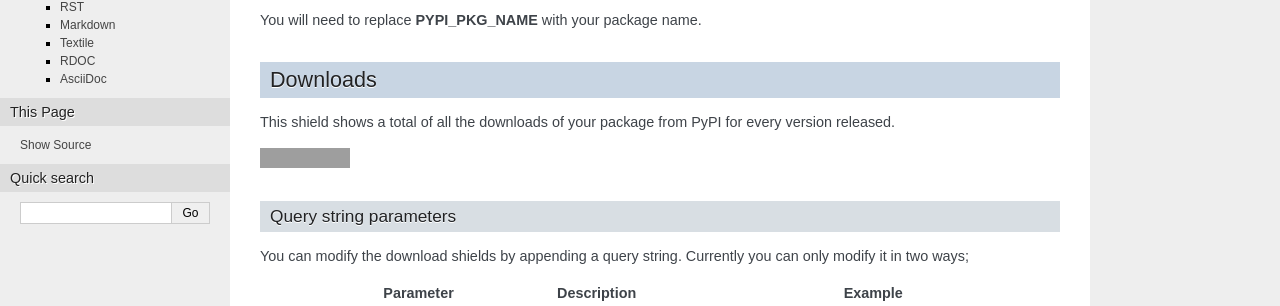
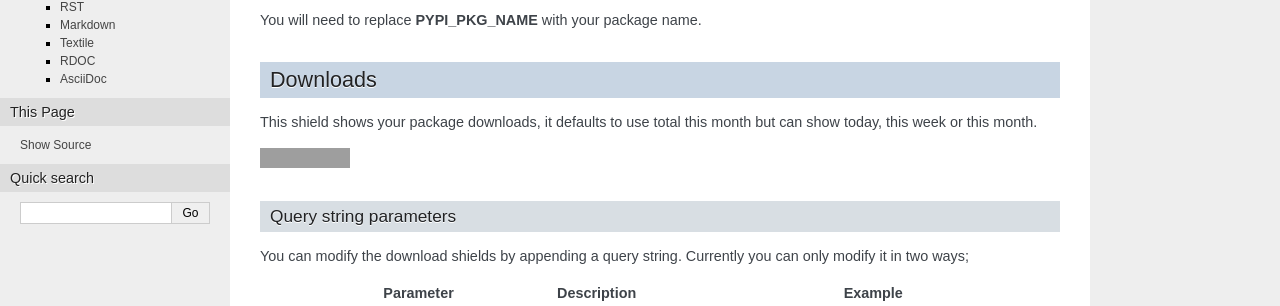
Before and after one commit to badges/pypipins, a Sphinx documentation site: the page built from docs/source/index.rst, in a window 1280 px wide. Shown: the part 308-614 px from the top of the page. Built offline with Sphinx 7.4.7, drawn with Linux system fonts in a browser that asks for light colours; grey boxes are pictures that could not be loaded.

Commit message:
Fixed download info

```diff
--- a/docs/source/index.rst
+++ b/docs/source/index.rst
@@ -19,8 +19,8 @@ You will need to replace **PYPI_PKG_NAME** with your package name.
 Downloads
 ---------
 
-This shield shows a total of all the downloads of your package from PyPI
-for every version released.
+This shield shows your package downloads, it defaults to use total this month but can
+show today, this week or this month.
 
 .. image:: https://pypip.in/d/blackhole/badge.png
     :target: https://pypi.python.org/pypi/blackhole/
@@ -31,11 +31,11 @@ Query string parameters
 
 You can modify the download shields by appending a query string. Currently you can only modify it in two ways;
 
-+--------------------------------+---------------------------------------------+--------------------------------------------------------------+
-| Parameter                      | Description                                 | Example                                                      |
-+================================+=============================================+==============================================================+
-| ?period=day|week|month         | Show total downloads for the latest version | .. image:: https://pypip.in/d/blackhole/badge.png?period=day |
-+--------------------------------+---------------------------------------------+--------------------------------------------------------------+
++--------------------------------+---------------------------------------------+----------------------------------------------------------------+
+| Parameter                      | Description                                 | Example                                                        |
++================================+=============================================+================================================================+
+| ?period=day|week|month         | Show total downloads for the latest version | .. image:: https://pypip.in/d/blackhole/badge.png?period=month |
++--------------------------------+---------------------------------------------+----------------------------------------------------------------+
 
 Sadly, with the changes to PyPI and crate.io being discontinued, the ability to count downloads for specific versions and for an entire total
 has had to be removed. Sorry.
```
